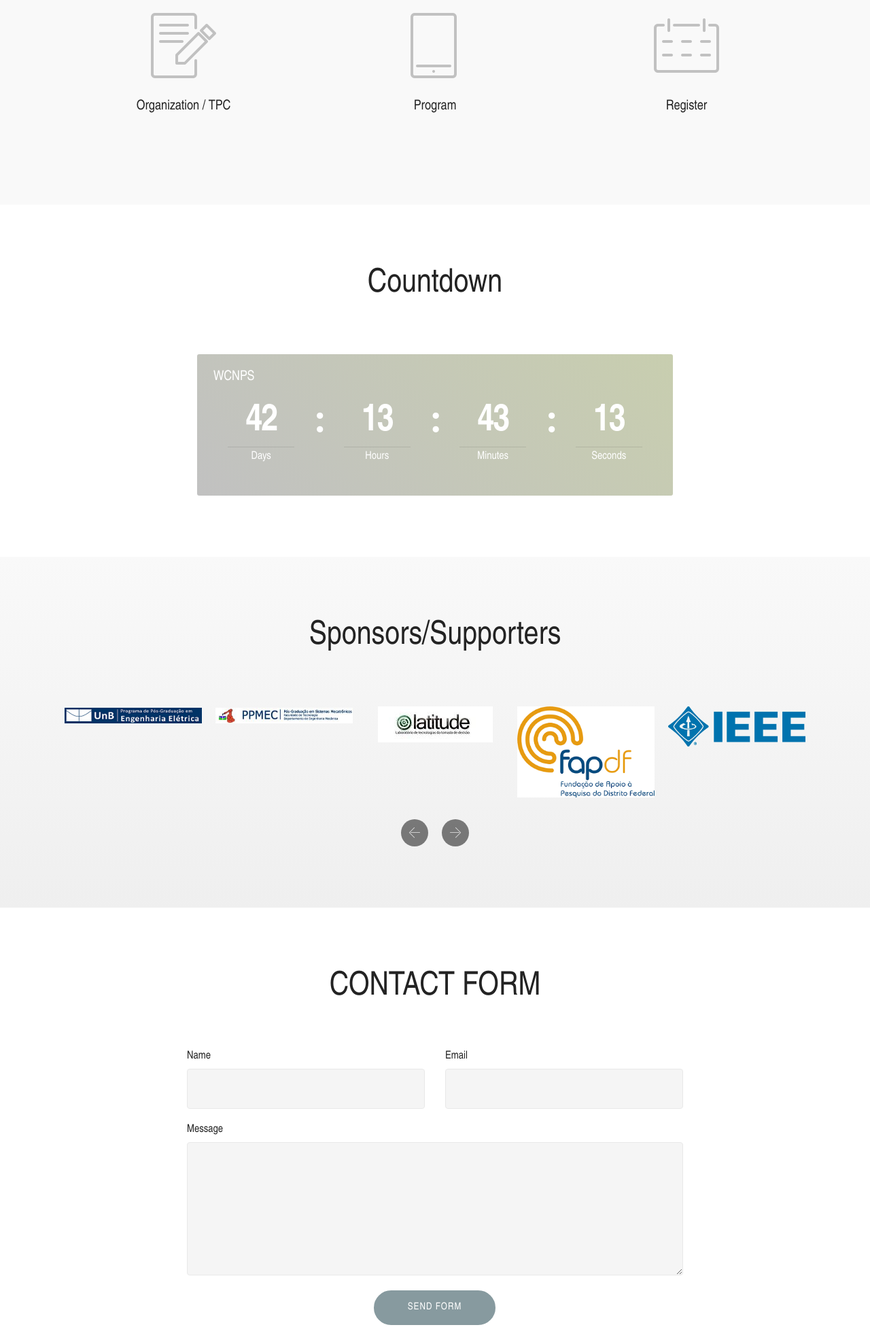
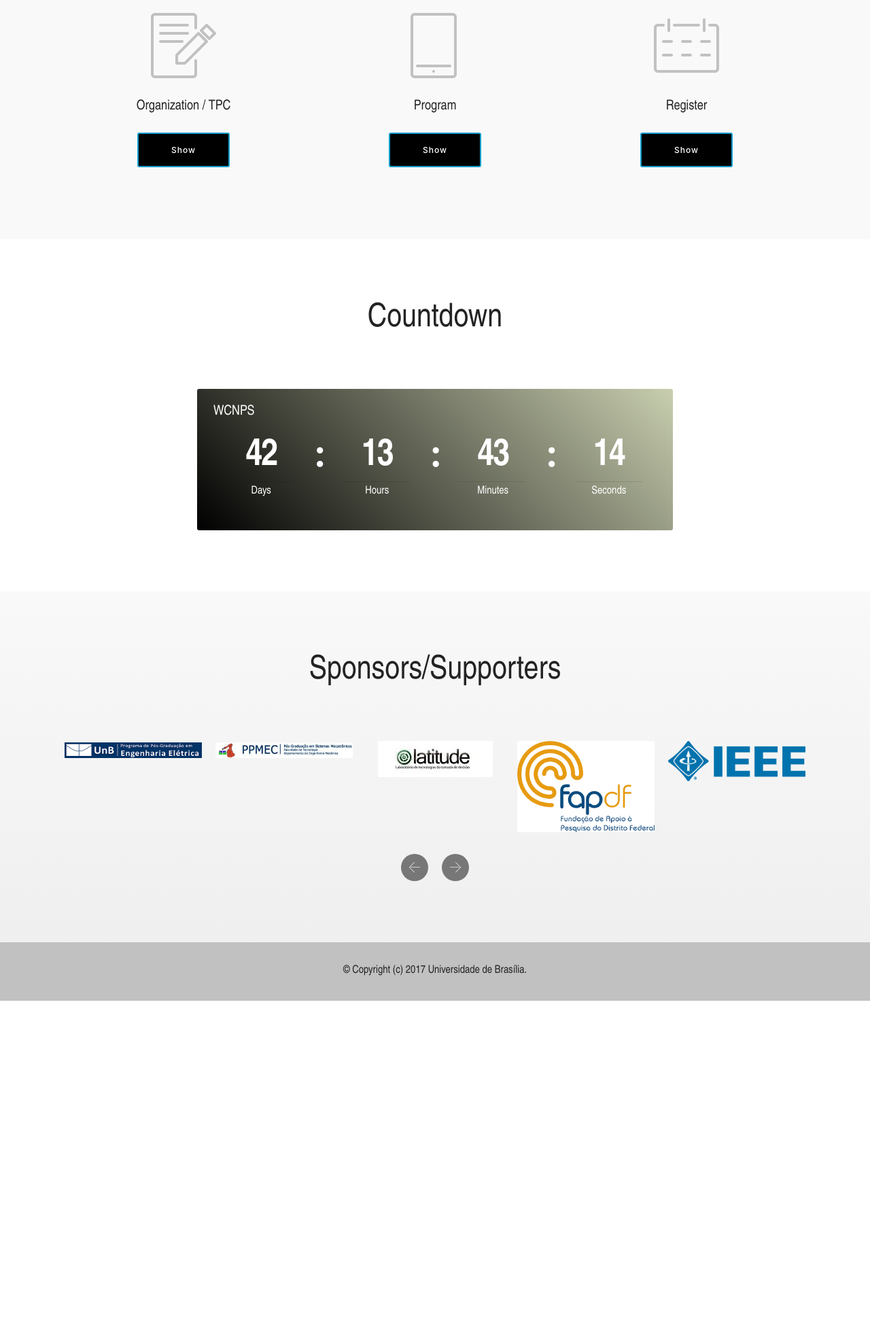
Before and after one commit to brunojus/workshop_V2, a plain HTML site: page index.html in a window 1280 px wide. Shown: the part 1329-3300 px from the top of the page at 68% size. After the commit the page ends 2801 px from the top, so only its background shows below. Drawn offline with Linux system fonts and the light colour scheme; files whose address does not match are found by name.

Commit message:
Some corrections

```diff
--- a/index.html
+++ b/index.html
@@ -82,7 +82,7 @@
                   <p style="text-align: center; color:black;">
                     Workshop on Communication Networks and Power Systems
                   </p>
-<div>Paper submission deadline is 29.09.17.</div><br><div style="text-align: justify; color:black;">Following the success of the first Edition of the Workshop on Communication Networks and Power Systems, we are pleased to announce the second workshop. WCNPS 2017 will &nbsp;be held at the University of Brasília, and will count on several plenary talks held by experts and researchers of the industry, the government and the academia. Moreover, the event also includes the presentation of contributed papers, that will undergo peer review in order to provide feedback to the authors and ensure a high-quality program.</div></h3>
+<div>Paper submission deadline is october 13, 2017.</div><br><div style="text-align: justify; color:black;">Following the success of the first Edition of the Workshop on Communication Networks and Power Systems, we are pleased to announce the second workshop. WCNPS 2017 will &nbsp;be held at the University of Brasília, and will count on several plenary talks held by experts and researchers of the industry, the government and the academia. Moreover, the event also includes the presentation of contributed papers, that will undergo peer review in order to provide feedback to the authors and ensure a high-quality program.</div></h3>
 
             </div>
         </div>
@@ -105,6 +105,10 @@
                     <h4 class="card-title py-3 mbr-fonts-style display-5">Organization / TPC</h4>
 
                 </div>
+                <div class="card-btn">
+                      <a class="btn btn-primary" style="background-color: #000000;font-size: 12px;display: table;
+                      margin: 0 auto" href="organization.html">Show </a>
+                </div>
             </div>
 
             <div class="card p-3 col-12 col-md-6 col-lg-4">
@@ -117,6 +121,10 @@
                     </h4>
 
                 </div>
+                <div class="card-btn">
+                      <a class="btn btn-primary" style="background-color: #000000;font-size: 12px;display: table;
+                      margin: 0 auto" href="program.html">Show </a>
+                </div>
             </div>
 
             <div class="card p-3 col-12 col-md-6 col-lg-4">
@@ -127,6 +135,10 @@
                     <h4 class="card-title py-3 mbr-fonts-style display-5">
                         Register</h4>
 
+                </div>
+                <div class="card-btn">
+                      <a class="btn btn-primary" style="background-color: #000000;font-size: 12px;display: table;
+                      margin: 0 auto" href="registration.html">Show </a>
                 </div>
             </div>
 
@@ -293,53 +305,7 @@
     </div>
 </section>
 
-<section class="mbr-section form1 cid-qwZgHooisL" id="form1-8" data-rv-view="9823">
 
-
-
-
-    <div class="container">
-        <div class="row justify-content-center">
-            <div class="title col-12 col-lg-8">
-                <h2 class="mbr-section-title align-center pb-3 mbr-fonts-style display-2">
-                    CONTACT FORM
-                </h2>
-
-            </div>
-        </div>
-    </div>
-    <div class="container">
-        <div class="row justify-content-center">
-            <div class="media-container-column col-lg-8" data-form-type="formoid">
-                    <div data-form-alert="" hidden="">Thanks for filling out the form!</div>
-
-                    <form class="mbr-form" action="https://mobirise.com/" method="post" data-form-title="Mobirise Form"><input type="hidden" data-form-email="true" value="1mi1pttO7T1RZBg4VwBkQfvQAryOCfUFa7eYyaerb3Nmo7EhpS58fSk6aT+BSsz7QzzA6rEbbkFbkBUZAPVGOO9HYCroVRLIH9Evu0A3VZ6yu+MAMjL560QZGOTrGVXG">
-                        <div class="row row-sm-offset">
-                            <div class="col-md-4 multi-horizontal" data-for="name">
-                                <div class="form-group">
-                                    <label class="form-control-label mbr-fonts-style display-7" for="name-form1-8">Name</label>
-                                    <input type="text" class="form-control" name="name" data-form-field="Name" required="" id="name-form1-8">
-                                </div>
-                            </div>
-                            <div class="col-md-4 multi-horizontal" data-for="email">
-                                <div class="form-group">
-                                    <label class="form-control-label mbr-fonts-style display-7" for="email-form1-8">Email</label>
-                                    <input type="email" class="form-control" name="email" data-form-field="Email" required="" id="email-form1-8">
-                                </div>
-                            </div>
-
-                        </div>
-                        <div class="form-group" data-for="message">
-                            <label class="form-control-label mbr-fonts-style display-7" for="message-form1-8">Message</label>
-                            <textarea type="text" class="form-control" name="message" rows="7" data-form-field="Message" id="message-form1-8"></textarea>
-                        </div>
-
-                        <span class="input-group-btn"><button href="" type="submit" class="btn btn-form btn-warning display-4">SEND FORM</button></span>
-                    </form>
-            </div>
-        </div>
-    </div>
-</section>
 
 <section once="" class="cid-qwZh3C8w3z" id="footer6-9" data-rv-view="9826">
 
```
Also changed, not shown: papers.html (+1 -1 lines), assets/mobirise/css/mbr-additional.css.
